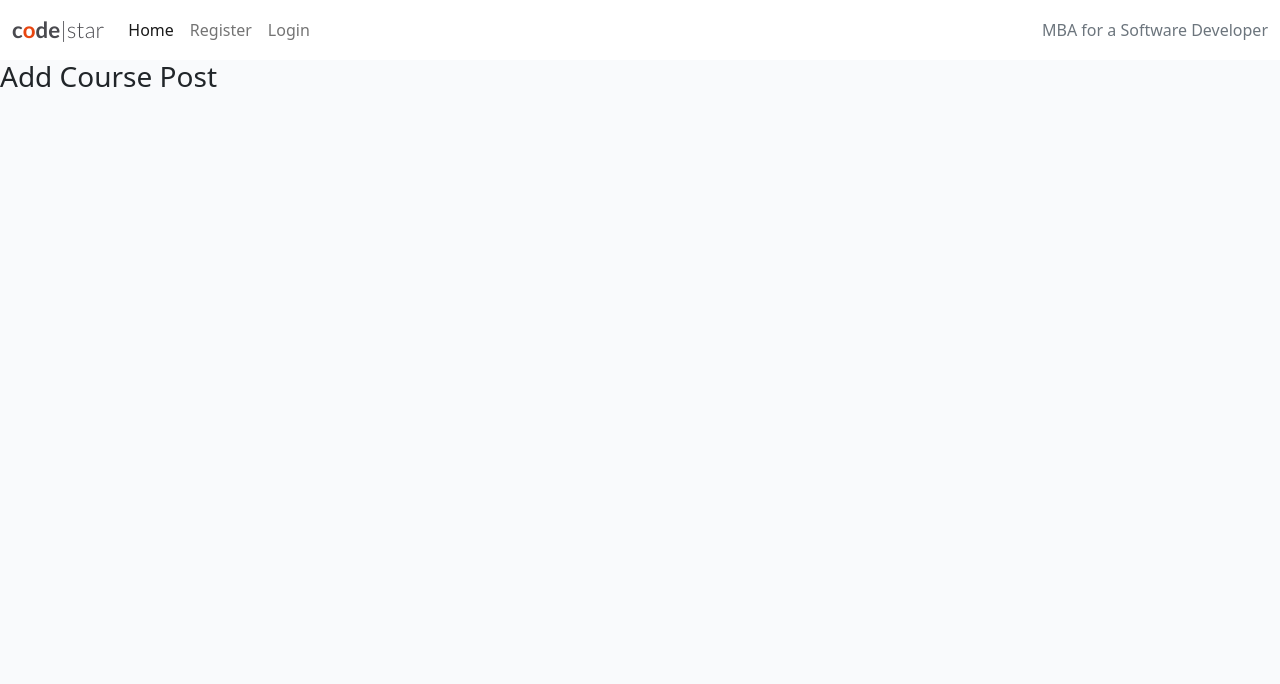
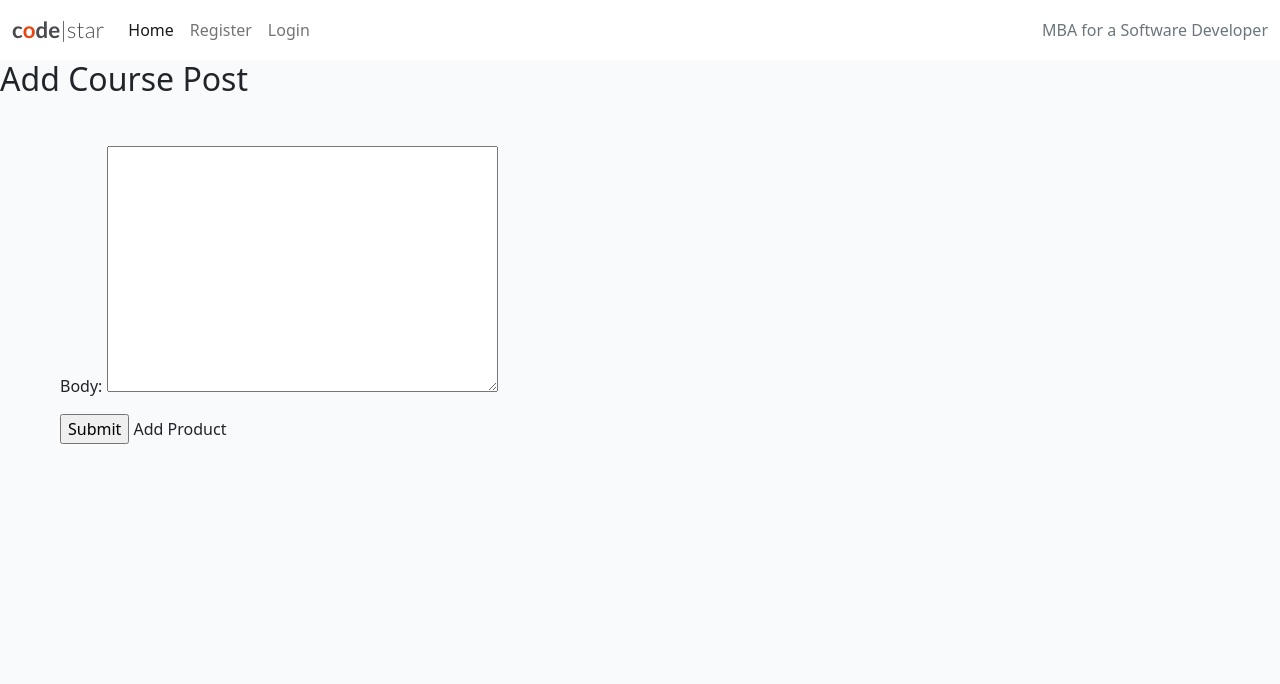
Before and after one commit to Zaurtime/mbaforceo, a Django app: template templates/addProduct.html in a window 1280 px wide. Shown: the top 684 px of the page. Run offline with Django 3.2, Linux system fonts and the light colour scheme; the template is opened without the code that fills it: values that come from a table or form of the project are taken from there, others are empty; parts of the project's set-up code (start-up, migrations or seed data) failed here and were passed over.

Commit message:
Add url path and views def addProduct

```diff
--- a/mba/urls.py
+++ b/mba/urls.py
@@ -5,4 +5,5 @@ urlpatterns = [
     path('', views.PostList.as_view(), name='home'),
     path('<slug:slug>/', views.PostDetail.as_view(), name='post_detail'),
     path('like/<slug:slug>', views.PostLike.as_view(), name='post_like'),
+    path('addProduct/', views.addProduct, name='addProduct'),
 ]
--- a/templates/addProduct.html
+++ b/templates/addProduct.html
@@ -2,5 +2,27 @@
 
 
 {% block content %}
-   <h3>Add Course Post</h3>
+
+   <h2>
+      Add Course Post
+   </h2>
+
+   <div class="container m-5">
+      <form action="" method="post">
+
+         {% csrf_token %}
+         {{ form.as_p }}
+         <input type="submit" name="Submit"> Add Product
+      </form>
+   </div>
+
+
+
+
+
+
+
+
+
+
 {% endblock %}
```
